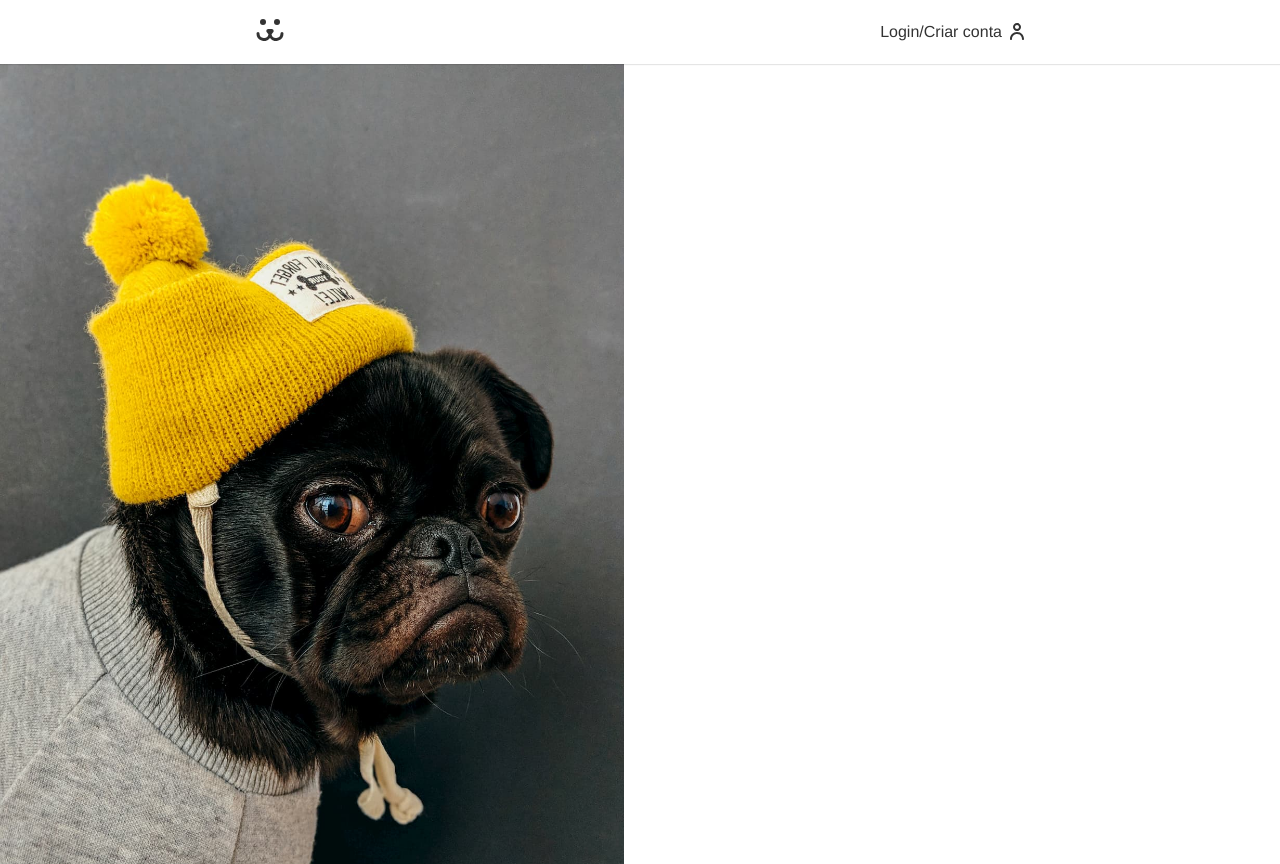
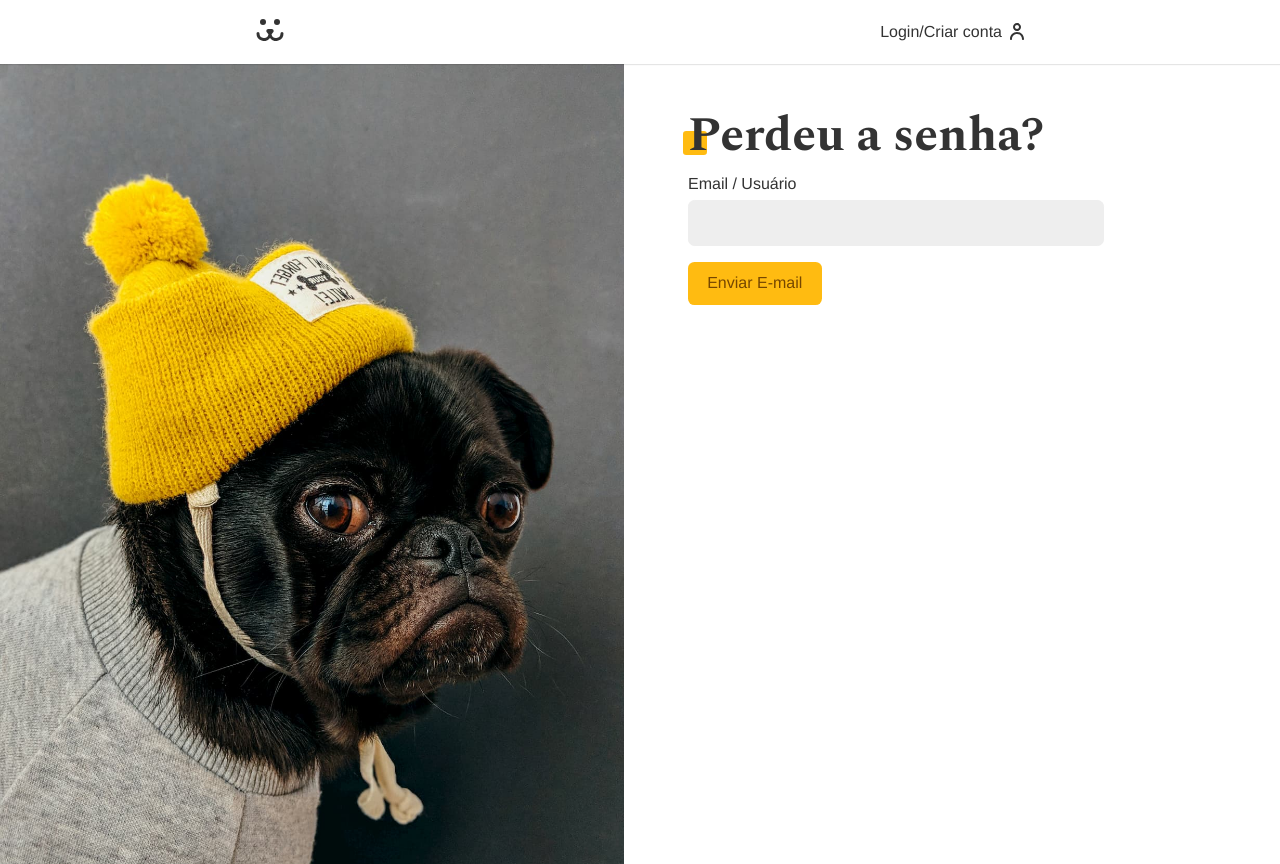
Before and after one commit to thiagoleet/dogs-origamid-react, a React (Vite) app: page /login/perdeu in a window 1280 px wide. Built offline with nearby package versions, Linux system fonts and the light colour scheme.

Commit message:
Forgot Password component page

```diff
--- a/src/components/UI/Form/Button.jsx
+++ b/src/components/UI/Form/Button.jsx
@@ -31,8 +31,8 @@ const Button = styled.button`
   ${styles}
 `;
 
-const LinkButton = styled(Link)`
+export const LinkButton = styled(Link)`
   ${styles}
 `;
 
-export { Button, LinkButton };
+export default Button;
--- /dev/null
+++ b/src/components/UI/helpers/Success.jsx
@@ -0,0 +1,9 @@
+import styled from "styled-components";
+
+const Success = styled.p`
+  color: #4c1;
+  font-size: 0.875rem;
+  margin: 1rem 0;
+`;
+
+export default Success;
--- a/src/pages/Login/LoginCreate.jsx
+++ b/src/pages/Login/LoginCreate.jsx
@@ -1,7 +1,7 @@
 import React from "react";
 import Title from "../../components/UI/helpers/Title";
 import InputField from "../../components/UI/form/InputField";
-import { Button } from "../../components/UI/form/Button";
+import Button from "../../components/UI/form/Button";
 import useForm from "../../hooks/useForm";
 import api from "../../util/api";
 import { UserContext } from "../../context/UserContext";
--- a/src/pages/Login/LoginForm.jsx
+++ b/src/pages/Login/LoginForm.jsx
@@ -2,7 +2,7 @@ import React from "react";
 import { Link } from "react-router-dom";
 
 import { UserContext } from "../../context/UserContext";
-import { Button, LinkButton } from "../../components/UI/form/Button";
+import Button, { LinkButton } from "../../components/UI/form/Button";
 import Error from "../../components/UI/helpers/Error";
 import InputField from "../../components/UI/form/InputField";
 import useForm from "../../hooks/useForm";
--- a/src/pages/Login/LoginPasswordLost.jsx
+++ b/src/pages/Login/LoginPasswordLost.jsx
@@ -1,7 +1,53 @@
 import React from "react";
+import Title from "../../components/UI/helpers/Title";
+import InputField from "../../components/UI/form/InputField";
+import Button from "../../components/UI/form/Button";
+import useForm from "../../hooks/useForm";
+import useFetch from "../../hooks/useFetch";
+import api from "../../util/api";
+import Error from "../../components/UI/helpers/Error";
+import Success from "../../components/UI/helpers/Success";
 
 const LoginPasswordLost = () => {
-  return <div></div>;
+  const login = useForm({ type: "text" });
+  const { data, loading, error, request } = useFetch();
+
+  async function handleSubmit(e) {
+    e.preventDefault();
+
+    if (login.validate()) {
+      const { url, options } = api.PASSWORD_LOST({
+        login: login.value,
+        url: window.location.href.replace("perdeu", "resetar"),
+      });
+
+      await request(url, options);
+    }
+  }
+
+  return (
+    <section>
+      <Title>Perdeu a senha?</Title>
+      {data ? (
+        <Success>{data}</Success>
+      ) : (
+        <form onSubmit={handleSubmit}>
+          <InputField
+            label="Email /  Usuário"
+            name="login"
+            required
+            {...login}
+          />
+          {loading ? (
+            <Button disabled>Enviando...</Button>
+          ) : (
+            <Button>Enviar E-mail</Button>
+          )}
+        </form>
+      )}
+      {error && <Error>{error}</Error>}
+    </section>
+  );
 };
 
 export default LoginPasswordLost;
--- a/src/pages/User/UserPhotoPost.jsx
+++ b/src/pages/User/UserPhotoPost.jsx
@@ -3,7 +3,7 @@ import { useNavigate } from "react-router-dom";
 import styles from "./UserPhotoPost.module.css";
 import InputField from "../../components/UI/form/InputField";
 import FormControl from "../../components/UI/form/FormControl";
-import { Button } from "../../components/UI/form/Button";
+import Button from "../../components/UI/form/Button";
 import Error from "../../components/UI/helpers/Error";
 import useForm from "../../hooks/useForm";
 import useFetch from "../../hooks/useFetch";
--- a/src/util/api.js
+++ b/src/util/api.js
@@ -6,6 +6,7 @@ const api = {
     token: "/jwt-auth/v1/token",
     user: "/api/user",
     validate: "/validate",
+    passowordLost: "/api/password/lost",
   },
   TOKEN_POST: (body) => {
     return {
@@ -109,6 +110,18 @@ const api = {
       },
     };
   },
+  PASSWORD_LOST: (body) => {
+    return {
+      url: api.url + api.endpoints.passowordLost,
+      options: {
+        method: "POST",
+        headers: {
+          "Content-Type": "application/json",
+        },
+        body: JSON.stringify(body),
+      },
+    };
+  },
 };
 
 export default api;
```
